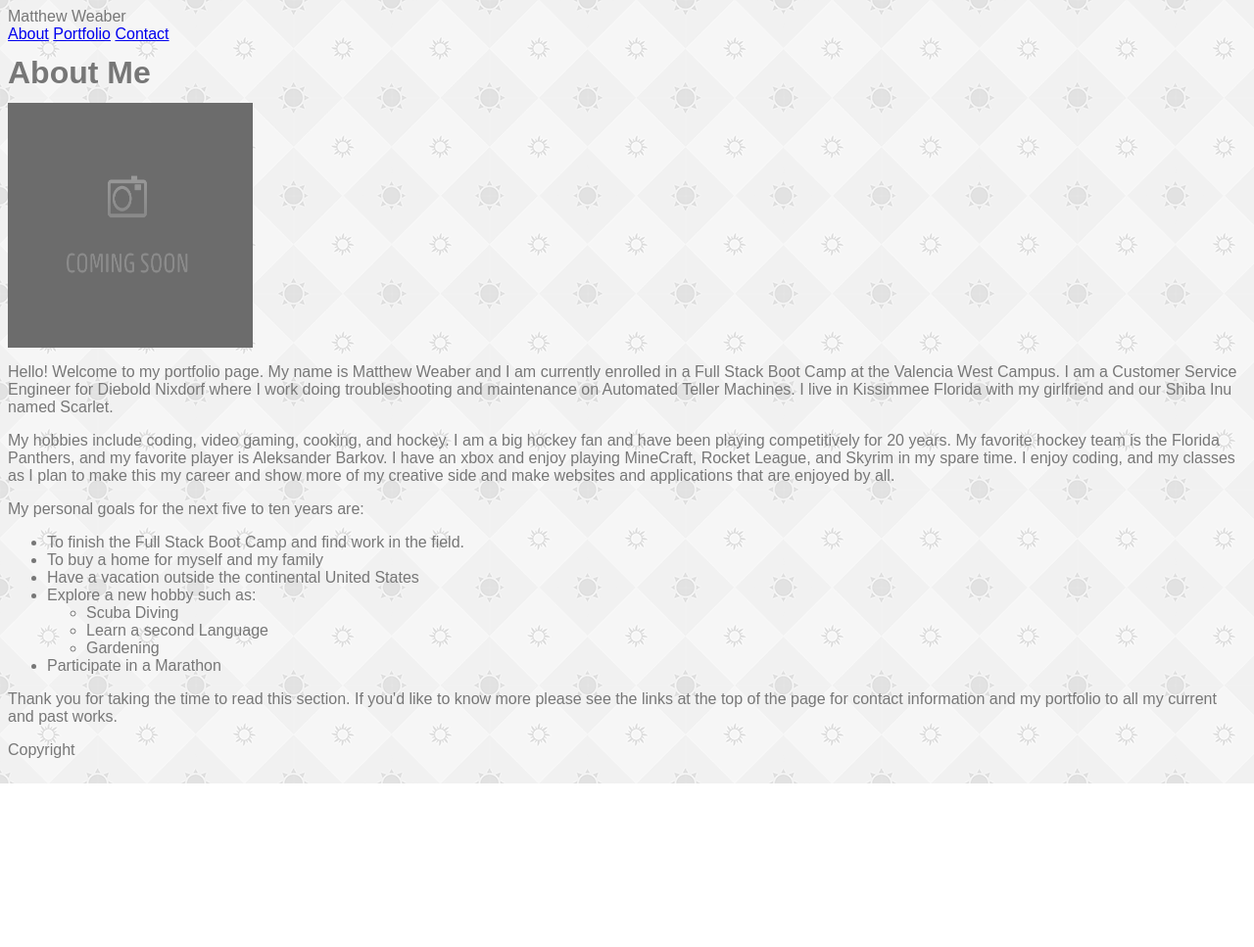
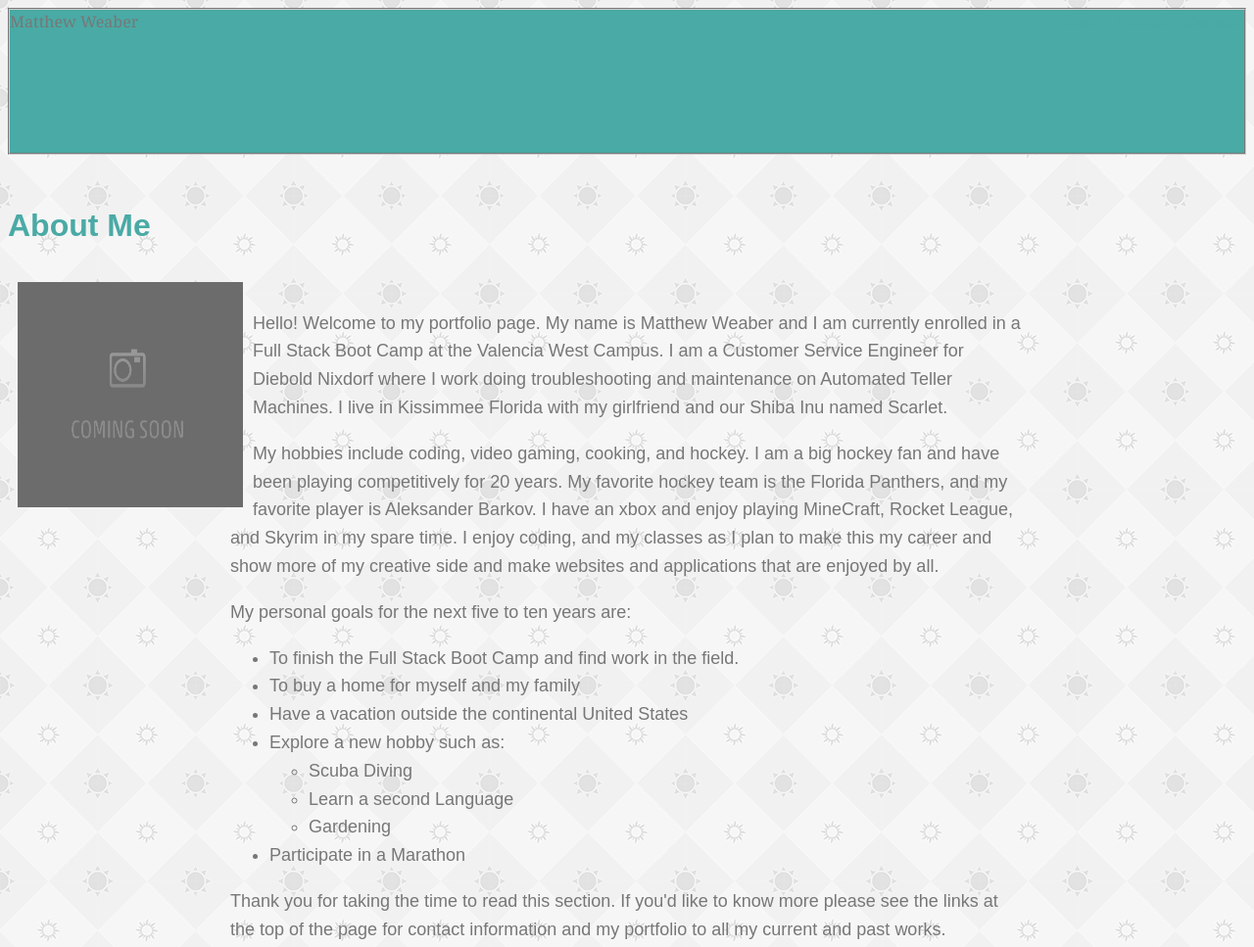
Before and after one commit to mweaber/Basic-Portfolio, a plain HTML site: page index.html in a window 1280 px wide. Shown: the top 967 px of the page at 98% size. Before the commit the page ends 800 px from the top, so only its background shows below. Drawn offline with Linux system fonts and the light colour scheme.

Commit message:
Updating progress thus far to hub

```diff
--- a/assets/css/style.css
+++ b/assets/css/style.css
@@ -1,9 +1,103 @@
+*{
+    box-sizing: border-box;
+}
+
 body{
     background-image: URL("../images/sun-pattern.png");
-    color:#777777;
+    color:#1d1c1c;
     font-family: 'Arial', 'Helvetica Neue', Helvetica, sans-serif;
-    line-height:18px;
+    line-height:1.6;
 
 
 
 }
+.nameBox{
+    background-color: #4aaaa5;
+
+}
+
+header{
+    background-color:white;
+    position:relative;
+    color:#777777;
+    border: 2px groove black;
+    border-color:#cccccc;
+    font-family: 'Georgia', Times, Times New Roman, serif;
+    width:100%;
+    height:150px;
+    margin:auto;
+    padding:0;
+
+}
+
+#links_section{
+
+    float:right;
+    position:absolute;
+    top:10;
+    right:15;
+    color:#4aaaa5;
+
+
+}
+
+a:link{
+    color:#4aaaa5;
+}
+a:hover{
+    color:red;
+}
+a:visited{
+    color:purple;
+}
+a:active{
+    color:#46a54e;
+}
+img{
+    float: left;
+    padding:10px;
+}
+
+.wrapper{
+    width: 850px;
+    margin: 0 auto 0 auto;
+    padding: 20px;
+
+
+}
+h1{
+    background-color:none;
+    color:#4aaaa5;
+    margin:10px, 10px, 0px, 10px;
+
+}
+
+p{
+    color:#777777;
+    font-size: 18px;
+    font-family:'Arial', 'Helvetica Neue', Helvetica, sans-serif;
+
+
+}
+
+ul{
+     color:#777777;
+    font-size: 18px;
+    font-family:'Arial', 'Helvetica Neue', Helvetica, sans-serif;
+}
+
+footer{
+     color:white;
+     text-align: center;
+     height:65px;
+     width:100%;
+     padding:20px;
+     background-color: #777777
+
+
+
+     /* position: relative; */
+
+
+
+}
--- a/index.html
+++ b/index.html
@@ -10,13 +10,15 @@
 
 <body>
     <header class="nameBox">Matthew Weaber</header>
-    <div id="links_section">
-        <a href="index.html">About</a>
-        <a href="portfolio.html">Portfolio</a>
-        <a href="contact.html">Contact</a>
-    </div>
+        <div id="links_section">
+            <a href="index.html">About  |  </a>
+            <a href="portfolio.html">Portfolio  |  </a>
+            <a href="contact.html">  Contact</a>
+        </div><br>
+
 
     <h1>About Me</h1>
+
     <img src="assets/images/placeholder1.png" height=250px width=250px alt="Here is a placeholder image">
 
 
```
Also changed, not shown: contact.html (+5 -3 lines), portfolio.html (+6 -2 lines).
